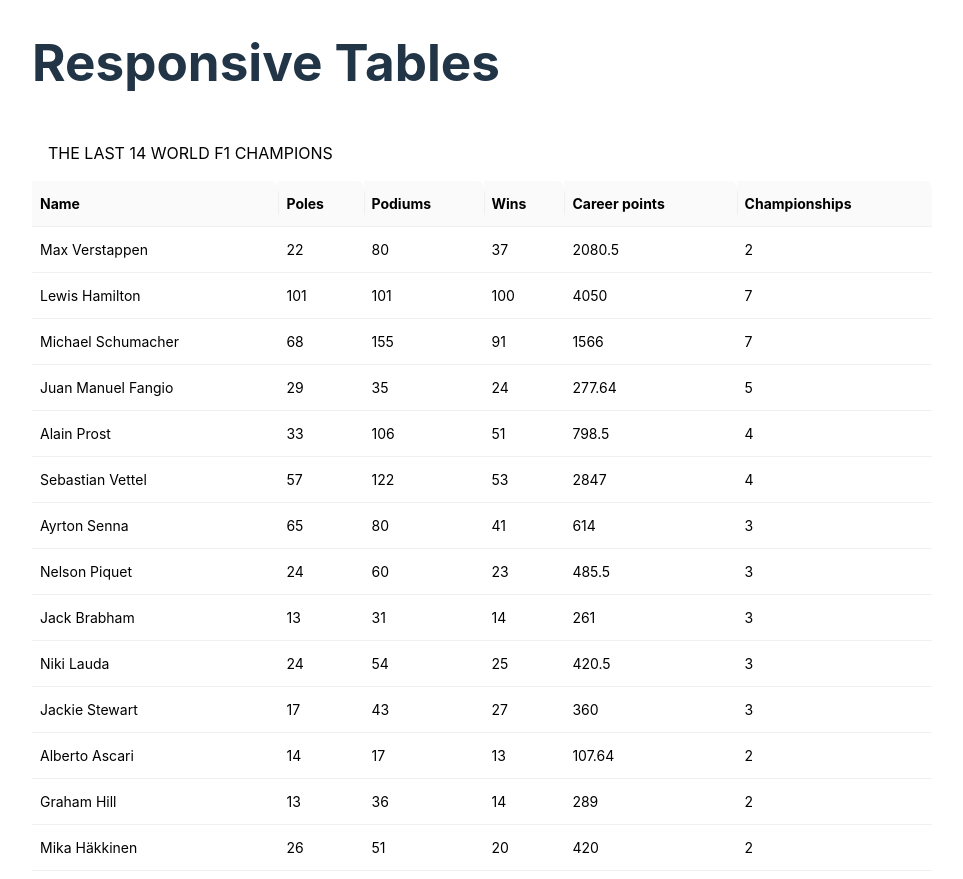
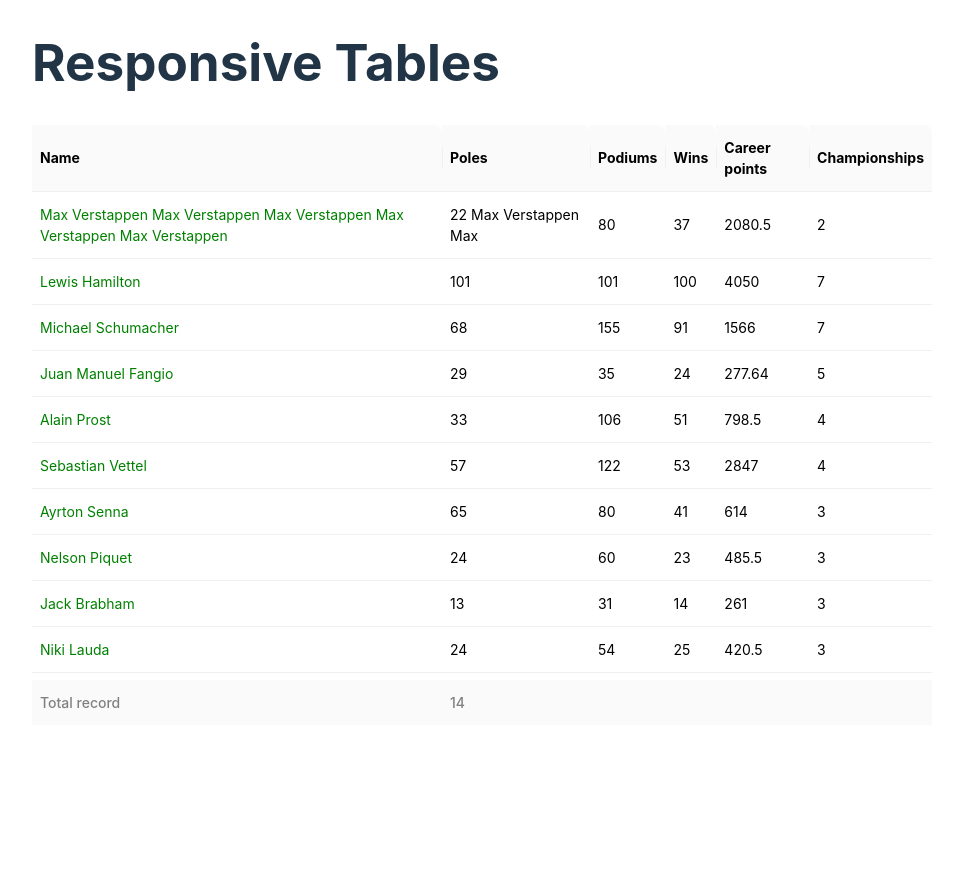
Before and after one commit to quangghaa/custom-component, a React (Vite) app: page / in a window 1280 px wide. Shown: the whole page, without its empty margins (158-1121 px from the left). After the commit the page ends 800 px from the top, so only its background shows below. Built offline with nearby package versions, Linux system fonts and the light colour scheme.

Commit message:
add scroll table

```diff
--- a/src/App.tsx
+++ b/src/App.tsx
@@ -5,7 +5,7 @@ import ItemViewV2 from './table_view/ItemView';
 function App() {
   const dataIndex = ["name", "poles", "podiums", "wins", "career points", "championships"]
   const data = [
-    ["Max Verstappen", "22", "80", "37", "2080.5", "2"],
+    ["Max Verstappen Max Verstappen Max Verstappen Max Verstappen Max Verstappen", "22 Max Verstappen Max ", "80", "37", "2080.5", "2"],
     ["Lewis Hamilton", "101", "101", "100", "4050", "7"],
     ["Michael Schumacher", "68", "155", "91", "1566", "7"],
     ["Juan Manuel Fangio", "29", "35", "24", "277.64", "5"],
@@ -20,6 +20,7 @@ function App() {
     ["Graham Hill", "13", "36", "14", "289", "2"],
     ["Mika Häkkinen", "26", "51", "20", "420", "2"],
   ];
+  const emptyData: any[] = []
   const dataList: DataType = {
     dataIndex: dataIndex,
     data: data
--- a/src/table_view/HeadView.tsx
+++ b/src/table_view/HeadView.tsx
@@ -5,7 +5,8 @@ interface Props {
 
 }
 const HeaderView: React.FC<Props> = (props) => {
-    return <thead className="table-head">
+    return <>
+        <thead className="table-head">
             <tr>
                 <th>Name</th>
                 <th>Poles</th>
@@ -15,5 +16,6 @@ const HeaderView: React.FC<Props> = (props) => {
                 <th>Championships</th>
             </tr>
         </thead>
+    </>
 }
 export default HeaderView
--- a/src/table_view/ItemView.tsx
+++ b/src/table_view/ItemView.tsx
@@ -5,12 +5,15 @@ export interface ItemViewProps {
     dataIndex: string[]
     dataRow: string[]
 }
-const ItemViewV2: React.FC<ItemViewProps> = (props) => {
+const ItemView: React.FC<ItemViewProps> = (props) => {
     const { dataIndex, dataRow } = props
-    return <tr className="item-view-row">
+    const onRowClick = (item: any) => {
+        window.alert(`${item}`)
+    }
+    return <tr className="item-view-row" onClick={() => onRowClick(dataRow)}>
         {dataRow.map((item, index) => (
-            <td data-cell={dataIndex[index]} key={index}>{item}</td>
+            <td data-cell={dataIndex[index]} className={`col-${dataIndex[index]}`} key={index}>{item}</td>
         ))}
     </tr>
 }
-export default ItemViewV2
+export default ItemView
--- a/src/table_view/header_view_style.scss
+++ b/src/table_view/header_view_style.scss
@@ -1,4 +1,6 @@
 .table-head {
+    position: sticky;
+    top: 0;
     th {
         // padding: 1rem;
         font-size: 14px;
--- a/src/table_view/index.tsx
+++ b/src/table_view/index.tsx
@@ -5,6 +5,14 @@ import { ItemViewProps } from "./ItemView";
 export interface DataType {
     dataIndex: string[]
     data: string[][]
+}
+const EmptyTableBody = (props: any) => {
+    const { colSpan } = props
+    return (
+        <tr className="blank_row">
+            <td colSpan={colSpan}>No data found</td>
+        </tr>
+    )
 }
 interface Props {
     headerView: ReactNode
@@ -14,16 +22,24 @@ interface Props {
 const TableView: React.FC<Props> = (props: any) => {
     const { headerView, ItemView, dataList } = props
     const { dataIndex, data } = dataList
+
     return (
         <div className="table-view">
             <table>
-                <caption>The last 14 world F1 champions</caption>
                 {headerView}
                 <tbody className="table-body">
+                    {data.length === 0 &&
+                        <EmptyTableBody colSpan={dataIndex.length} />}
                     {data.map((item: any, index: any) => (
                         <ItemView key={index} dataIndex={dataIndex} dataRow={item} />
                     ))}
                 </tbody>
+                <tfoot className="table-foot">
+                    <tr>
+                        <td className="" >Total record</td>
+                        <td className="" colSpan={dataIndex.length - 1}>{data.length}</td>
+                    </tr>
+                </tfoot>
             </table>
         </div>
 
--- a/src/table_view/item_view_style.scss
+++ b/src/table_view/item_view_style.scss
@@ -3,6 +3,9 @@
         padding: 12px 8px;
         border-bottom: 1px solid #f0f0f0;
         font-size: 14px;
+    }
+    .col-name {
+        color: green;
     }
 }
 .item-view-row:hover {
--- a/src/table_view/style.scss
+++ b/src/table_view/style.scss
@@ -1,42 +1,49 @@
 .table-view {
-    // table {
-    //     font-family: arial, sans-serif;
-    //     border-collapse: collapse;
-    //     width: 100%;
-    // }
-
-    // td,
-    // th {
-    //     border: 1px solid #dddddd;
-    //     text-align: left;
-    //     padding: 8px;
-    // }
-
-    // tr:nth-child(even) {
-    //     background-color: #dddddd;
-    // }
+    max-height: 600px;
+    overflow: auto;
+    position: relative;
 
     table {
         width: 100%;
         background: white;
         color: black;
         border-collapse: collapse;
-
-        max-height: 500px;
-            overflow: hidden;
-
-        // .table-body {
-        //     max-height: 500px;
-        //     overflow: hidden;
-        // }
     }
     caption {
+        position: sticky;
+        top: 0;
         padding: 1rem;
         text-align: left;
         text-transform: uppercase;
     }
 
+    .blank_row {
+        height: 140px;
+        text-align: center;
+        color: gray;
+        border-bottom: 1px solid #f0f0f0;
+    }
+
+    .table-foot {
+        position: sticky;
+        bottom: 0;
+        background: #fafafa;
+        font-size: 14px;
+        color: gray;
+        font-weight: 500;
+
+        td {
+            padding: 12px 8px;
+        }
+
+        .right {
+            text-align: right;
+        }
+    }
+
     @media (max-width: 650px) {
-
+        .table-foot {
+            display: none;
+        }
     }
 }
```
Lines whose indentation alone changed are shown as unchanged.
